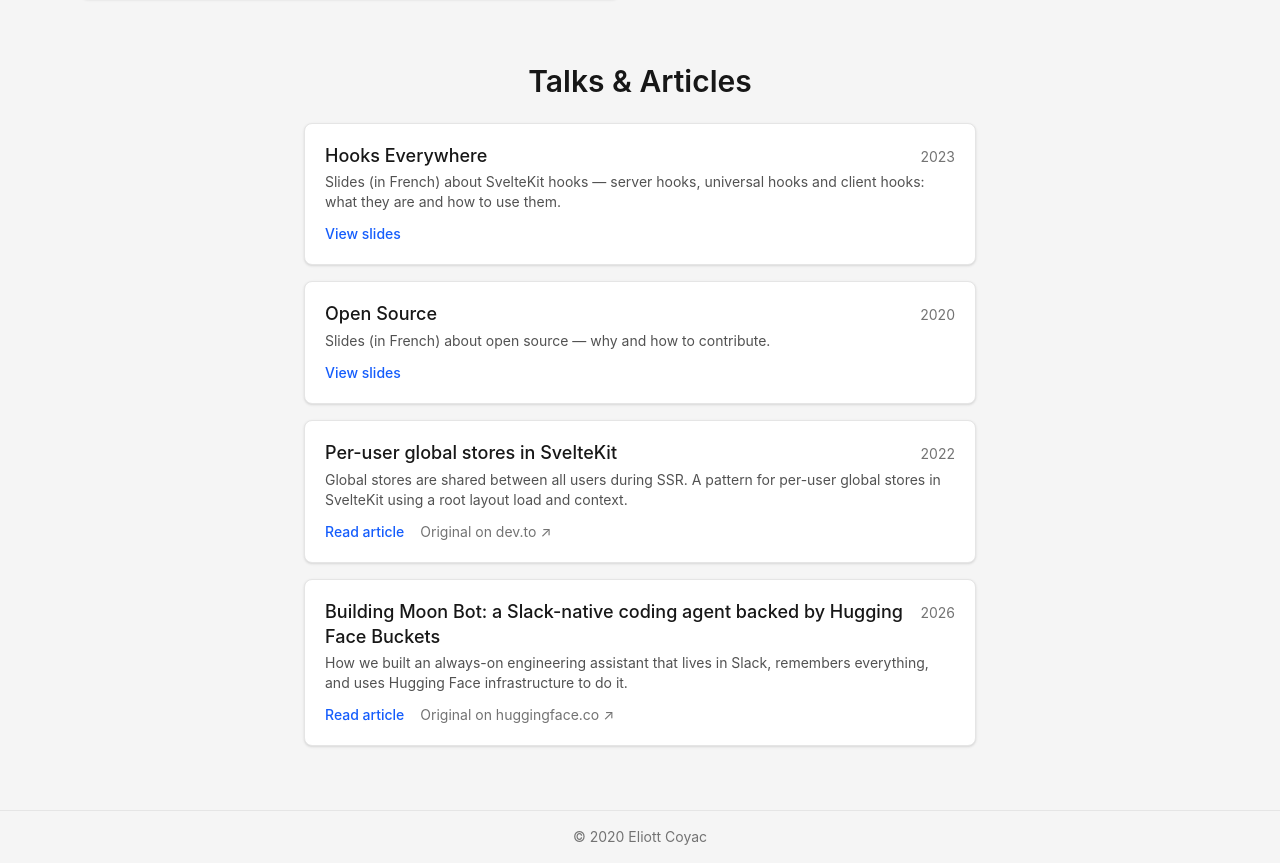
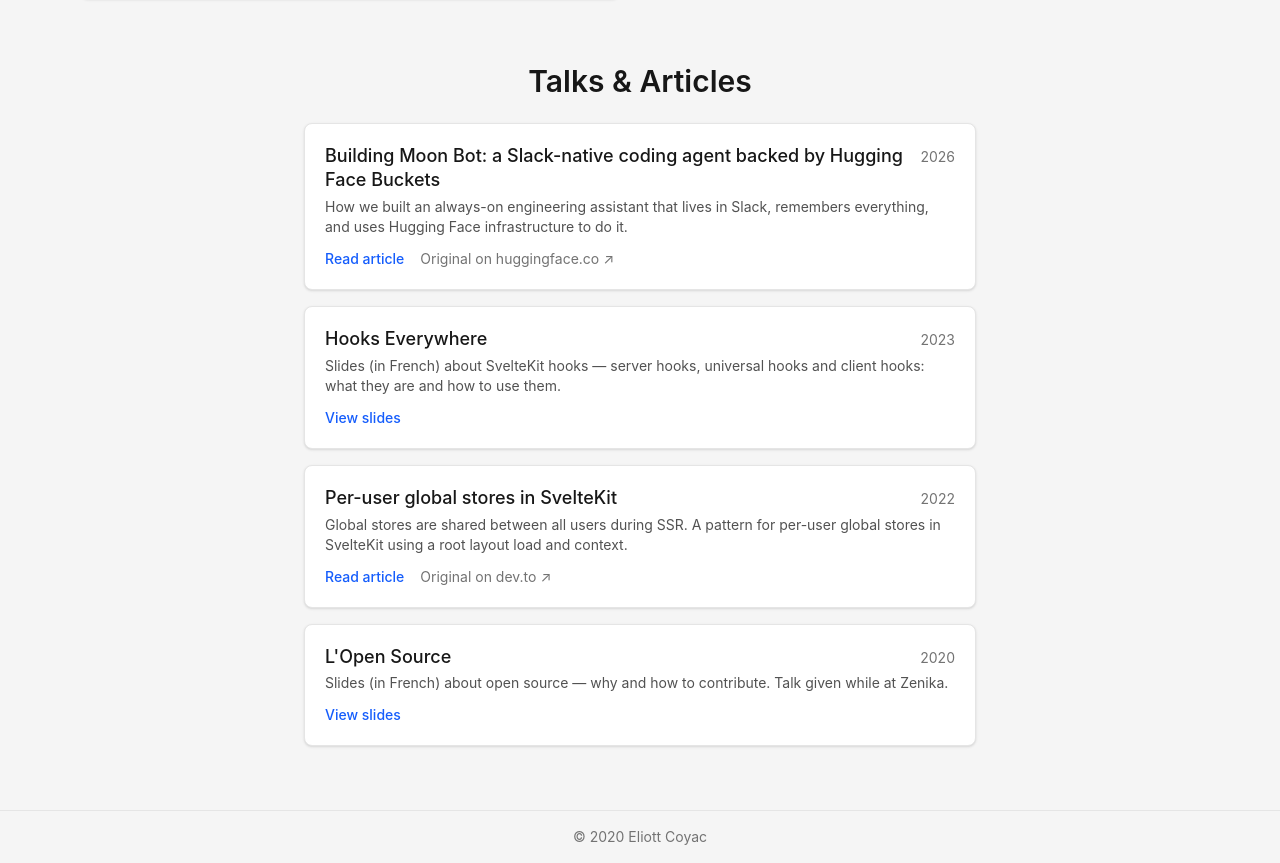
Before and after one commit to coyotte508/coyo, a SvelteKit app: page / in a window 1280 px wide. Shown: the part 3251-4114 px from the top of the page. Built offline with nearby package versions, Linux system fonts and the light colour scheme.

Commit message:
Correct oss.pdf title (L'Open Source, Zenika); sort talks by descending date

```diff
--- a/src/lib/talks.ts
+++ b/src/lib/talks.ts
@@ -24,10 +24,10 @@ export const talks: Talk[] = [
 	},
 	{
 		id: 'oss',
-		title: 'Open Source',
+		title: "L'Open Source",
 		years: '2020',
 		href: '/talks/oss.pdf',
-		text: 'Slides (in French) about open source — why and how to contribute.',
+		text: 'Slides (in French) about open source — why and how to contribute. Talk given while at Zenika.',
 		kind: 'slides'
 	},
 	{
--- a/src/routes/+page.svelte
+++ b/src/routes/+page.svelte
@@ -2,6 +2,8 @@
 	import Experience from '$lib/Experience.svelte';
 	import { projects, experiences } from '$lib/projects';
 	import { talks } from '$lib/talks';
+
+	const talksByDateDesc = [...talks].sort((a, b) => Number(b.years) - Number(a.years));
 </script>
 
 <svelte:head>
@@ -94,7 +96,7 @@
 	<section class="pb-16">
 		<h1 class="text-center text-3xl font-semibold">Talks &amp; Articles</h1>
 		<div class="mx-auto mt-6 max-w-2xl space-y-4">
-			{#each talks as talk (talk.id)}
+			{#each talksByDateDesc as talk (talk.id)}
 				<div
 					class="rounded-lg border border-neutral-200 bg-white p-5 shadow-sm dark:border-neutral-700 dark:bg-neutral-800"
 				>
```
